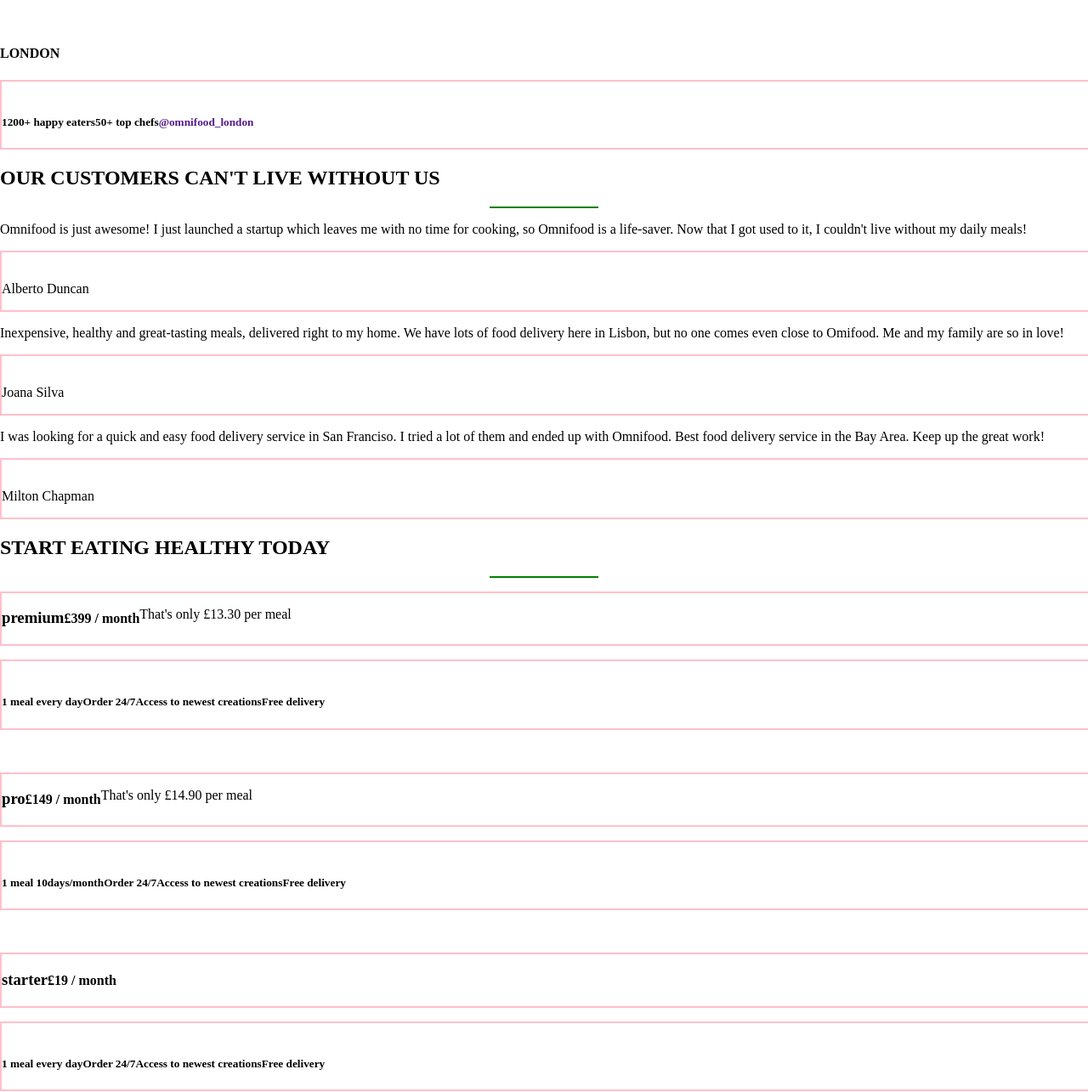
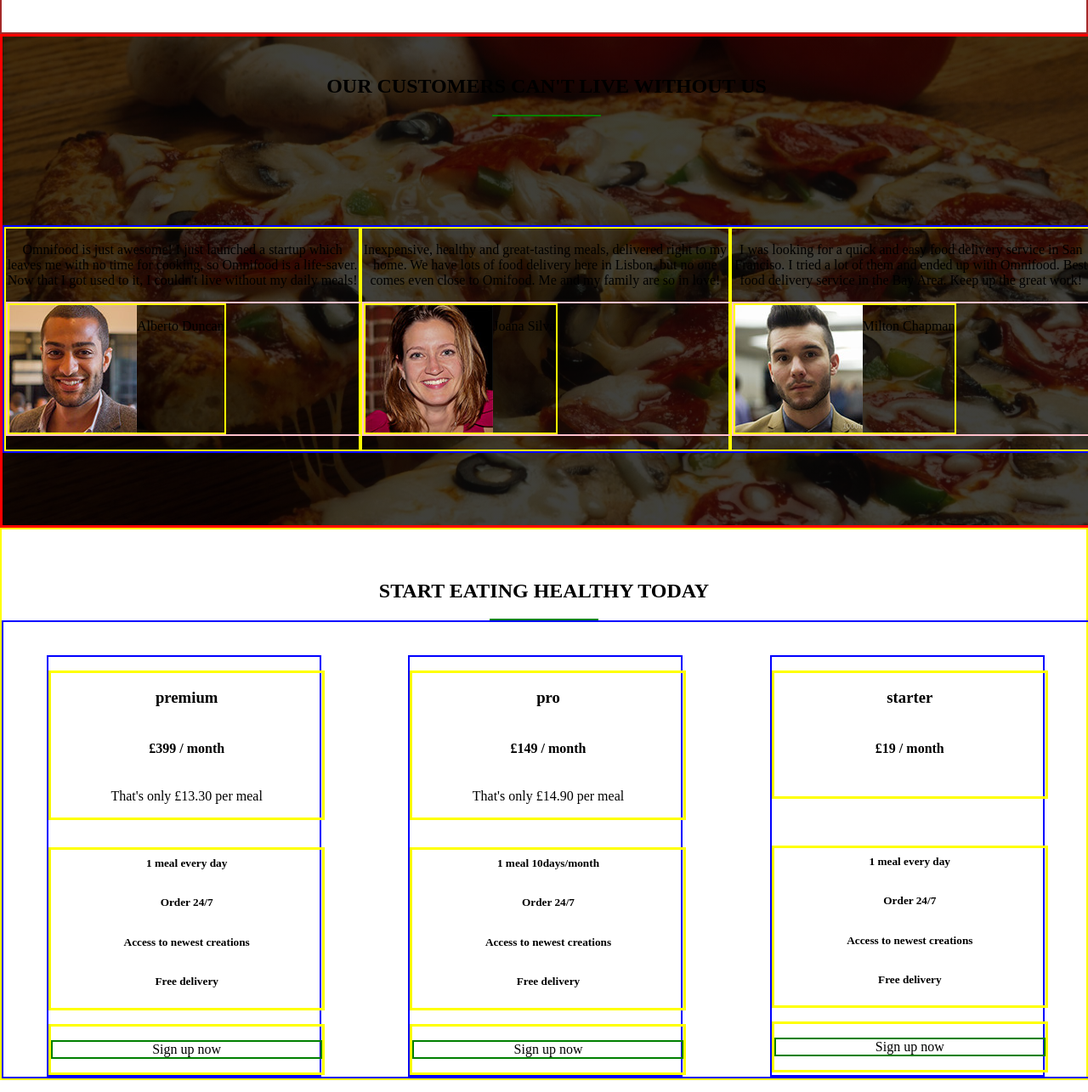
Before and after one commit to benowusulink/landing-page-html-css, a plain HTML site: page index.html in a window 1280 px wide. Shown: the part 3090-4375 px from the top of the page at 85% size. Drawn offline with Linux system fonts and the light colour scheme.

Commit message:
updating html

```diff
--- a/index.css
+++ b/index.css
@@ -296,3 +296,207 @@
 	margin-right: 10%;
 
 }
+
+/* Section cities */
+
+#cities{
+	border: brown 2px solid;
+	text-align: center;
+	padding-bottom: 3%
+}
+
+/* Section cities header */
+
+#cities h2{
+
+}
+
+/* Section cities div */
+
+#cities-main-div{
+	border: brown 2px solid;
+	display: flex;
+	justify-content: space-around;
+	width: 100%
+
+}
+
+#cities-main-div article{
+	border: solid blue 1px;
+	text-align: center;
+	width: 22%;
+}
+
+#cities-main-div article img{
+	width: 100%;
+	height: auto;
+}
+
+#cities-main-div article ul{
+	border: red solid 2px;
+	width: 100%;
+	display: flex;
+	flex-direction: column;
+	justify-content: flex-start;
+}
+
+
+/* Section customers */
+
+#customers{
+	border: red solid 3px;
+	background-image: linear-gradient(rgba(0,0,0,0.75), rgba(0,0,0,0.75)), url("./assets/back-customers.jpg");
+    background-repeat: no-repeat;
+	background-size: cover;
+	background-position: center;
+	height: 550px;
+	width: 100%;
+	text-align: center;
+	padding-top: 2%;
+}
+
+/* Section customers header */
+
+#customers h2{
+
+}
+
+/* Section customers div */
+
+#customers-main-div{
+	border: solid blue 2px;
+	display: flex;
+	justify-content: space-around;
+	width: 100%;
+	margin-top: 10%;
+}
+
+#customers-main-div article{
+	border: solid yellow 2px;
+}
+
+#customers-main-div article ul li{
+	border: solid yellow 2px;
+	display: flex;
+	justify-content: flex-start;
+}
+
+/* Section sign up */
+
+#sign-up{
+	border: solid yellow 2px;
+	text-align: center;
+	padding-top: 3%
+}
+
+/* Section sign up header */
+
+#sign-up h2{
+}
+/* Section sign up main div */
+
+#sign-up-main-div{
+	border: solid blue 2px;
+	width: 100%;
+	display: flex;
+	justify-content: space-around;
+	padding-top: 3%;
+}
+
+/* Section sign up articles */
+
+#sign-up-main-div article {
+	border: solid blue 2px;
+	display: flex;
+	flex-direction: column;
+	width: 25%
+}
+
+#premium-sec-1{
+	border:solid yellow 3px;
+	display: flex;
+	flex-direction: column;
+	width: 100%
+}
+
+#premium-sec-2{
+	border:solid yellow 3px;
+	display: flex;
+	flex-direction: column;
+	justify-content: flex-start;
+	width: 100%
+}
+
+#premium-sec-2 li {
+	margin-top: -10%
+}
+
+#premium-sec-3{
+	border:solid yellow 3px;
+	width: 100%
+}
+
+#premium-sec-3 a p{
+	color: black;
+	border: solid 2px green;
+}
+
+#pro-sec-1{
+	border:solid yellow 3px;
+	display: flex;
+	flex-direction: column;
+	width: 100%
+}
+
+#pro-sec-2{
+	border:solid yellow 3px;
+	display: flex;
+	flex-direction: column;
+	justify-content: flex-start;
+	width: 100%
+}
+
+#pro-sec-2 li {
+	margin-top: -10%
+}
+
+#pro-sec-3{
+	border:solid yellow 3px;
+	width: 100%
+}
+
+#pro-sec-3 a p{
+	color: black;
+	border: solid 2px green;
+}
+
+#starter-sec-1{
+	border:solid yellow 3px;
+	display: flex;
+	flex-direction: column;
+	width: 100%;
+	padding-bottom: 8%
+}
+
+#starter-sec-2{
+	border:solid yellow 3px;
+	display: flex;
+	flex-direction: column;
+	justify-content: flex-start;
+	width: 100%;
+	margin-top: 12%
+}
+
+#starter-sec-2 li {
+	margin-top: -10%
+}
+
+#starter-sec-3{
+	border:solid yellow 3px;
+	width: 100%
+}
+
+#starter-sec-3 a p{
+	color: black;
+	border: solid 2px green;
+}
--- a/index.html
+++ b/index.html
@@ -215,7 +215,7 @@
 		</div>
 		<div id = "cities-main-div">
 			<article>
-				<img src=""/>
+				<img src="./assets/lisbon-3.jpg"/>
 				<h4>
 					LISBON
 				</h4>
@@ -243,7 +243,7 @@
 				</ul>
 			</article>
 			<article>
-				<img src=""/>
+				<img src="./assets/san-francisco.jpg"/>
 				<h4>
 					SAN FRANCSICO
 				</h4>
@@ -271,7 +271,7 @@
 				</ul>
 			</article>
 			<article>
-				<img src=""/>
+				<img src="./assets/berlin.jpg"/>
 				<h4>
 					BERLIN
 				</h4>
@@ -299,7 +299,7 @@
 				</ul>
 			</article>
 			<article>
-				<img src=""/>
+				<img src="./assets/london.jpg"/>
 				<h4>
 					LONDON
 				</h4>
@@ -329,7 +329,7 @@
 		</div>
 	</section>
 <!-- Section (customers)-->
-	<section id = "cutsomers">
+	<section id = "customers">
 <!-- Section (customers) header-->
 		<h2>
 			OUR CUSTOMERS CAN'T LIVE WITHOUT US
@@ -344,7 +344,7 @@
 				</p>
 				<ul>
 					<li>
-						<img src=""/>
+						<img src="./assets/customer-1.jpg"/>
 						<p>
 							Alberto Duncan
 						</p>
@@ -357,7 +357,7 @@
 				</p>
 				<ul>
 					<li>
-						<img src=""/>
+						<img src="./assets/customer-2.jpg"/>
 						<p>
 							Joana Silva
 						</p>
@@ -370,7 +370,7 @@
 				</p>
 				<ul>
 					<li>
-						<img src=""/>
+						<img src="./assets/customer-3.jpg"/>
 						<p>
 							Milton Chapman
 						</p>
@@ -380,7 +380,7 @@
 		</div>
 	</section>
 <!-- Section (sign-up) -->
-	<section>
+	<section id = "sign-up">
 <!-- Section (sign-up) header-->
 		<h2>
 			START EATING HEALTHY TODAY
@@ -388,7 +388,7 @@
 		<div id = "underline">
 		</div>
 <!-- Section (sign-up) Main div-->
-		<div>
+		<div id = "sign-up-main-div">
 <!-- Section (sign-up) Premium div-->
 			<article id = "premium">
 				<ul id = "premium-sec-1">
```
